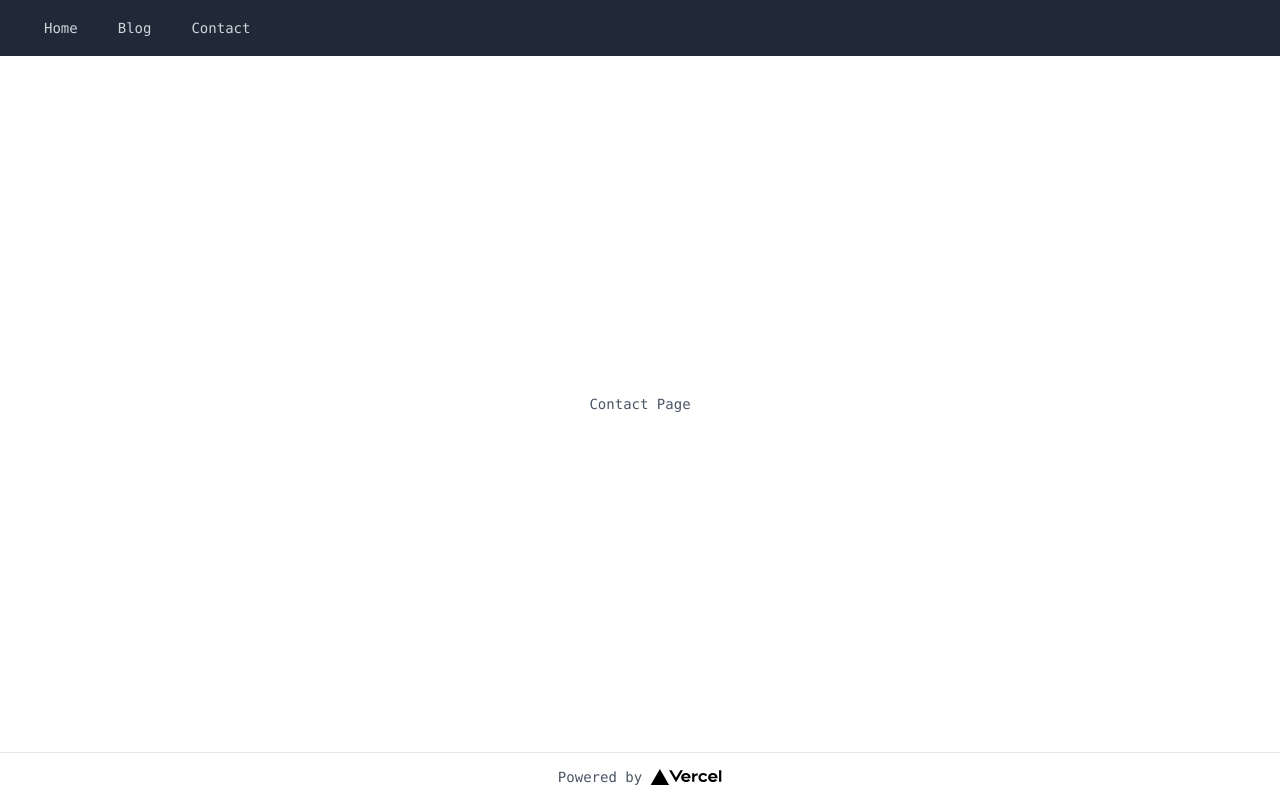
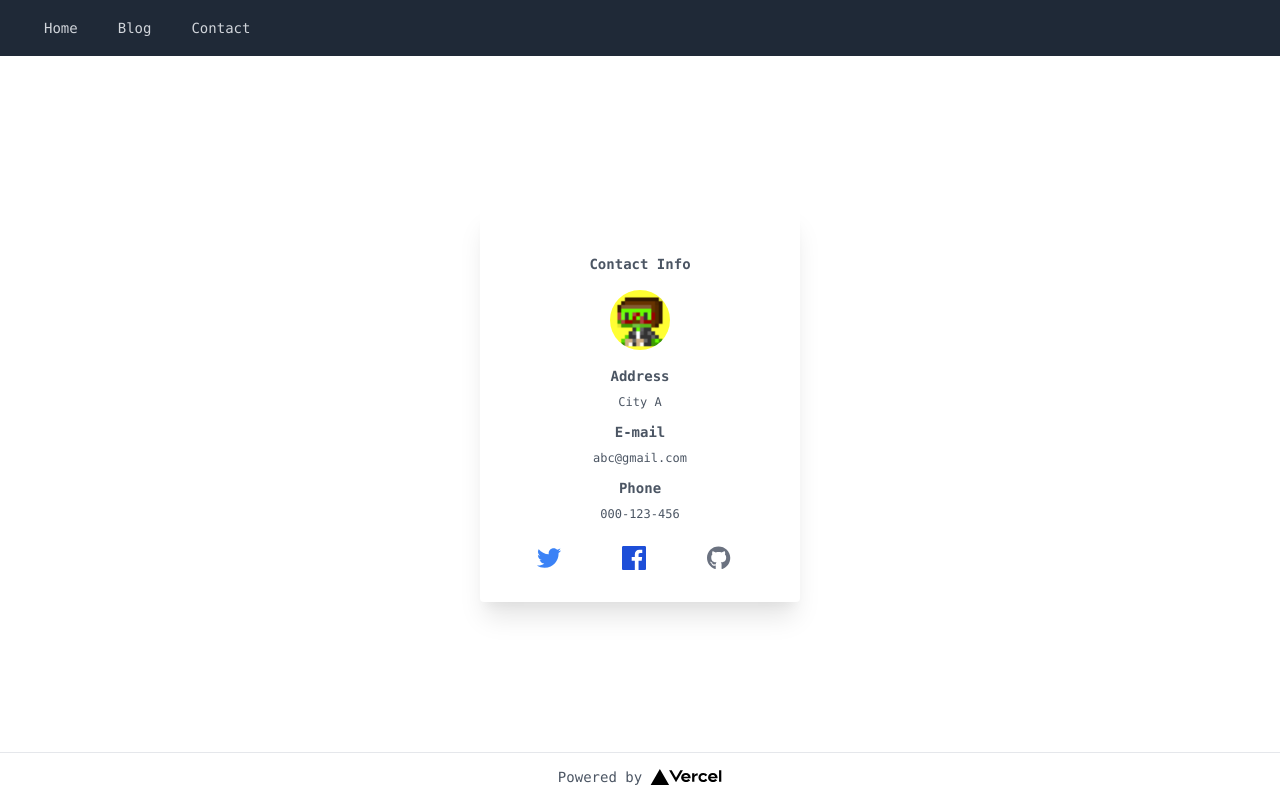
Before and after one commit to Ursi2804/nextjs-lesson-hp, a Next.js app: page /contact-page in a window 1280 px wide. Built offline with nearby package versions, Linux system fonts and the light colour scheme.

Commit message:
getStaticPropsとgetStaticPathsを使用

```diff
--- /dev/null
+++ b/components/Post.js
@@ -0,0 +1,14 @@
+import Link from "next/link";
+const Post = ({ post }) => {
+    return <div>
+        <span>{post.id}</span>
+        {" : "}
+        <Link href={`/posts//${post.id}`}>
+            <span className="cursor-pointer text-blue-500 border-b border-blue-500 hover:bg-gray-200">
+                {post.title}
+            </span>
+        </Link>
+    </div>;
+};
+
+export default Post;
--- /dev/null
+++ b/lib/posts.js
@@ -0,0 +1,30 @@
+import fetch from "node-fetch";
+
+const apiUrl = "https://jsonplaceholder.typicode.com/posts";
+
+export async function getAllPostsData() {
+    const res = await fetch(new URL(apiUrl));
+    const posts = await res.json();
+    return posts;
+}
+
+export async function getAllPostIds() {
+    const res = await fetch(new URL(apiUrl));
+    const posts = await res.json();
+
+    return posts.map((post)=> {
+        return {
+            params: {
+                id: String(post.id),
+            },
+        };
+    });
+}
+
+export async function getPostData(id) {
+    const res = await fetch(new URL(`${apiUrl}/${id}/`));
+    const post = await res.json();
+    return {
+        post,
+    };
+}
--- a/pages/blog-page.js
+++ b/pages/blog-page.js
@@ -1,11 +1,27 @@
-import Layout from "../components/Layout"
+import Layout from "../components/Layout";
+import Post from "../components/Post";
+import { getAllPostsData } from "../lib/posts";
 
-const Blog = () => {
+
+const Blog = ({posts}) => {
     return (
         <Layout title="Blog">
-            Blog Page
+            <ul className="m-10">
+                {posts && posts.map((post) => {
+                    return <Post key={post.id} post={post} />
+                })}
+                {/* {posts && posts.map((post) => <Post key={post.id} posts={post} />)} */}
+            </ul>
         </Layout>
-    )
+    );
 }
 
-export default Blog
+export default Blog;
+
+
+export async function getStaticProps() {
+    const posts = await getAllPostsData();
+    return {
+        props: {posts},
+    };
+}
--- a/pages/contact-page.js
+++ b/pages/contact-page.js
@@ -1,9 +1,76 @@
+import Image from "next/image"
 import Layout from "../components/Layout"
 
 const Contact = () => {
     return (
         <Layout title="Contact">
-            Contact Page
+            <div className="bg-white text-center shadow-xl p-8 w-80 rounded">
+                <div className="mt-4">
+                    <p className="font-bold">Contact Info</p>
+                </div>
+                <div className="flex justify-center mt-4">
+                    <Image className="rounded-full" src="/icon.png" width={60} height={60} alt="Avatar" />
+                </div>
+                <div className="mt-4">
+                    <p className="font-bold">Address</p>
+                    <p className="text-xs mt-2 text-gray-600">City A</p>
+                    <p className="font-bold mt-3">E-mail</p>
+                    <p className="text-xs mt-2 text-gray-600">abc@gmail.com</p>
+                    <p className="font-bold mt-3">Phone</p>
+                    <p className="text-xs mt-2 text-gray-600">000-123-456</p>
+                </div>
+                <div className="mt-6 flex justify-around">
+                    <div>
+                        <a
+                        href="https://nerdcave.com/tailwind-cheat-sheet"
+                        target="_blank"
+                        rel="noopener noreferrer"
+                        >
+                        <svg
+                            className="w-6 h-6 mr-3 text-blue-500"
+                            stroke="currentColor"
+                            fill="currentColor"
+                            viewBox="0 0 512 512"
+                            xmlns="http://www.w3.org/2000/svg"
+                        >
+                            <path d="M459.37 151.716c.325 4.548.325 9.097.325 13.645 0 138.72-105.583 298.558-298.558 298.558-59.452 0-114.68-17.219-161.137-47.106 8.447.974 16.568 1.299 25.34 1.299 49.055 0 94.213-16.568 130.274-44.832-46.132-.975-84.792-31.188-98.112-72.772 6.498.974 12.995 1.624 19.818 1.624 9.421 0 18.843-1.3 27.614-3.573-48.081-9.747-84.143-51.98-84.143-102.985v-1.299c13.969 7.797 30.214 12.67 47.431 13.319-28.264-18.843-46.781-51.005-46.781-87.391 0-19.492 5.197-37.36 14.294-52.954 51.655 63.675 129.3 105.258 216.365 109.807-1.624-7.797-2.599-15.918-2.599-24.04 0-57.828 46.782-104.934 104.934-104.934 30.213 0 57.502 12.67 76.67 33.137 23.715-4.548 46.456-13.32 66.599-25.34-7.798 24.366-24.366 44.833-46.132 57.827 21.117-2.273 41.584-8.122 60.426-16.243-14.292 20.791-32.161 39.308-52.628 54.253z"></path>
+                        </svg>
+                        </a>
+                    </div>
+                    <div>
+                        <a
+                        href="https://nerdcave.com/tailwind-cheat-sheet"
+                        target="_blank"
+                        rel="noopener noreferrer"
+                        >
+                        <svg
+                            className="w-6 h-6 mr-3 text-blue-700"
+                            fill="currentColor"
+                            viewBox="0 0 24 24"
+                            xmlns="http://www.w3.org/2000/svg"
+                        >
+                            <path d="M22.675 0h-21.35c-.732 0-1.325.593-1.325 1.325v21.351c0 .731.593 1.324 1.325 1.324h11.495v-9.294h-3.128v-3.622h3.128v-2.671c0-3.1 1.893-4.788 4.659-4.788 1.325 0 2.463.099 2.795.143v3.24l-1.918.001c-1.504 0-1.795.715-1.795 1.763v2.313h3.587l-.467 3.622h-3.12v9.293h6.116c.73 0 1.323-.593 1.323-1.325v-21.35c0-.732-.593-1.325-1.325-1.325z" />
+                        </svg>
+                        </a>
+                    </div>
+                    <div>
+                        <a
+                        href="https://nerdcave.com/tailwind-cheat-sheet"
+                        target="_blank"
+                        rel="noopener noreferrer"
+                        >
+                        <svg
+                            className="w-6 h-6 mr-3 text-gray-500"
+                            fill="currentColor"
+                            viewBox="0 0 512 512"
+                            xmlns="http://www.w3.org/2000/svg"
+                        >
+                            <path d="M165.9 397.4c0 2-2.3 3.6-5.2 3.6-3.3.3-5.6-1.3-5.6-3.6 0-2 2.3-3.6 5.2-3.6 3-.3 5.6 1.3 5.6 3.6zm-31.1-4.5c-.7 2 1.3 4.3 4.3 4.9 2.6 1 5.6 0 6.2-2s-1.3-4.3-4.3-5.2c-2.6-.7-5.5.3-6.2 2.3zm44.2-1.7c-2.9.7-4.9 2.6-4.6 4.9.3 2 2.9 3.3 5.9 2.6 2.9-.7 4.9-2.6 4.6-4.6-.3-1.9-3-3.2-5.9-2.9zM244.8 8C106.1 8 0 113.3 0 252c0 110.9 69.8 205.8 169.5 239.2 12.8 2.3 17.3-5.6 17.3-12.1 0-6.2-.3-40.4-.3-61.4 0 0-70 15-84.7-29.8 0 0-11.4-29.1-27.8-36.6 0 0-22.9-15.7 1.6-15.4 0 0 24.9 2 38.6 25.8 21.9 38.6 58.6 27.5 72.9 20.9 2.3-16 8.8-27.1 16-33.7-55.9-6.2-112.3-14.3-112.3-110.5 0-27.5 7.6-41.3 23.6-58.9-2.6-6.5-11.1-33.3 2.6-67.9 20.9-6.5 69 27 69 27 20-5.6 41.5-8.5 62.8-8.5s42.8 2.9 62.8 8.5c0 0 48.1-33.6 69-27 13.7 34.7 5.2 61.4 2.6 67.9 16 17.7 25.8 31.5 25.8 58.9 0 96.5-58.9 104.2-114.8 110.5 9.2 7.9 17 22.9 17 46.4 0 33.7-.3 75.4-.3 83.6 0 6.5 4.6 14.4 17.3 12.1C428.2 457.8 496 362.9 496 252 496 113.3 383.5 8 244.8 8zM97.2 352.9c-1.3 1-1 3.3.7 5.2 1.6 1.6 3.9 2.3 5.2 1 1.3-1 1-3.3-.7-5.2-1.6-1.6-3.9-2.3-5.2-1zm-10.8-8.1c-.7 1.3.3 2.9 2.3 3.9 1.6 1 3.6.7 4.3-.7.7-1.3-.3-2.9-2.3-3.9-2-.6-3.6-.3-4.3.7zm32.4 35.6c-1.6 1.3-1 4.3 1.3 6.2 2.3 2.3 5.2 2.6 6.5 1 1.3-1.3.7-4.3-1.3-6.2-2.2-2.3-5.2-2.6-6.5-1zm-11.4-14.7c-1.6 1-1.6 3.6 0 5.9 1.6 2.3 4.3 3.3 5.6 2.3 1.6-1.3 1.6-3.9 0-6.2-1.4-2.3-4-3.3-5.6-2z"></path>
+                        </svg>
+                        </a>
+                    </div>
+                </div>
+            </div>
         </Layout>
     )
 }
--- /dev/null
+++ b/pages/posts/[id].js
@@ -0,0 +1,45 @@
+import Link from "next/link";
+import Layout from "../../components/Layout";
+import { getAllPostIds, getPostData } from "../../lib/posts";
+
+export default function Post({post}) {
+    if(!post) {
+        return <div>Loading....</div>
+    }
+
+    return (<Layout title={post.title}>
+        <p className="m-4">
+            {"ID : "}
+            {post.id}
+        </p>
+        <p className="mb-8 text-xl font-bold">{post.title}</p>
+        <p className="px-10">{post.body}</p>
+        <Link href="/blog-page">
+            <div className="flex cursor-pointer mt-12">
+                <svg className="w-6 h-6 mr-3" fill="none" stroke="currentColor" viewBox="0 0 24 24" xmlns="http://www.w3.org/2000/svg">
+                    <path strokeLinecap="round" strokeLinejoin="round" strokeWidth="2" d="M11 19l-7-7 7-7m8 14l-7-7 7-7"></path>
+                </svg>
+                <span>Back to blog-page</span>
+            </div>
+        </Link>
+    </Layout>);
+}
+
+export async function getStaticProps({params}) {
+    const {post: post} = await getPostData(params.id);
+    return {
+        props: {
+            post,
+        },
+    };
+}
+
+
+export async function getStaticPaths() {
+    const paths = await getAllPostIds();
+
+    return {
+        paths,
+        fallback: false, //範囲外にアクセスしたときの挙動 falseの場合は404 Not Foundを返す。 trueの場合は動的な場合に使う。
+    };
+}
```
Also changed, not shown: public/icon.png (added).
